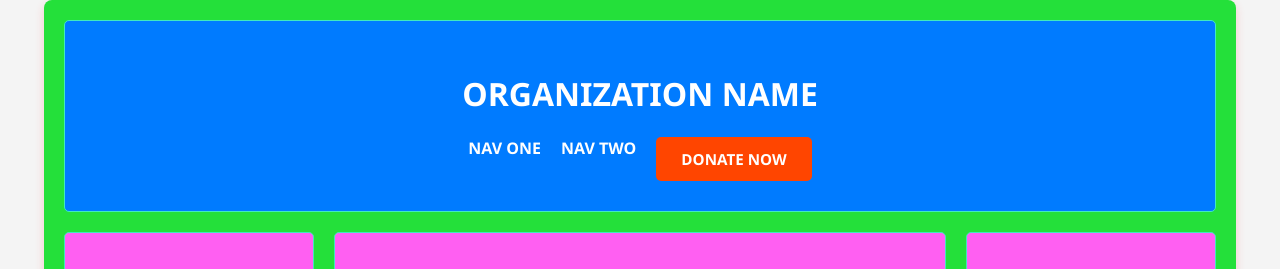
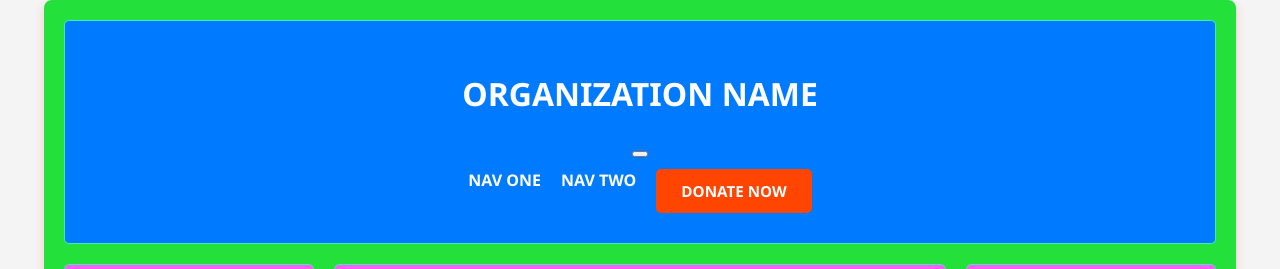
Before and after one commit to Spencer4444FSWD/Webpage-Template, a plain HTML site: page my-website-template/index.html in a window 1280 px wide. Shown: the top 269 px of the page. Drawn offline with Linux system fonts and the light colour scheme.

Commit message:
add js link

```diff
--- a/my-website-template/index.html
+++ b/my-website-template/index.html
@@ -11,7 +11,10 @@
     <div class="grid-container">
         <header class="grid-item header">
             <h1>ORGANIZATION NAME</h1>
-                <nav>
+            <button class="nav-toggle" aria-expanded="false" aria-controls="main-nav">
+                <span class="hamburger"></span>
+            </button>
+                <nav id="main-nav">
                     <ul>
                         <li><a href="#">NAV ONE</a></li>
                         <li><a href="#">NAV TWO</a></li>
@@ -41,5 +44,7 @@
         </footer>
     </div>
 
+    <script src="script.js"></script>
+
 </body>
 </html>
```
